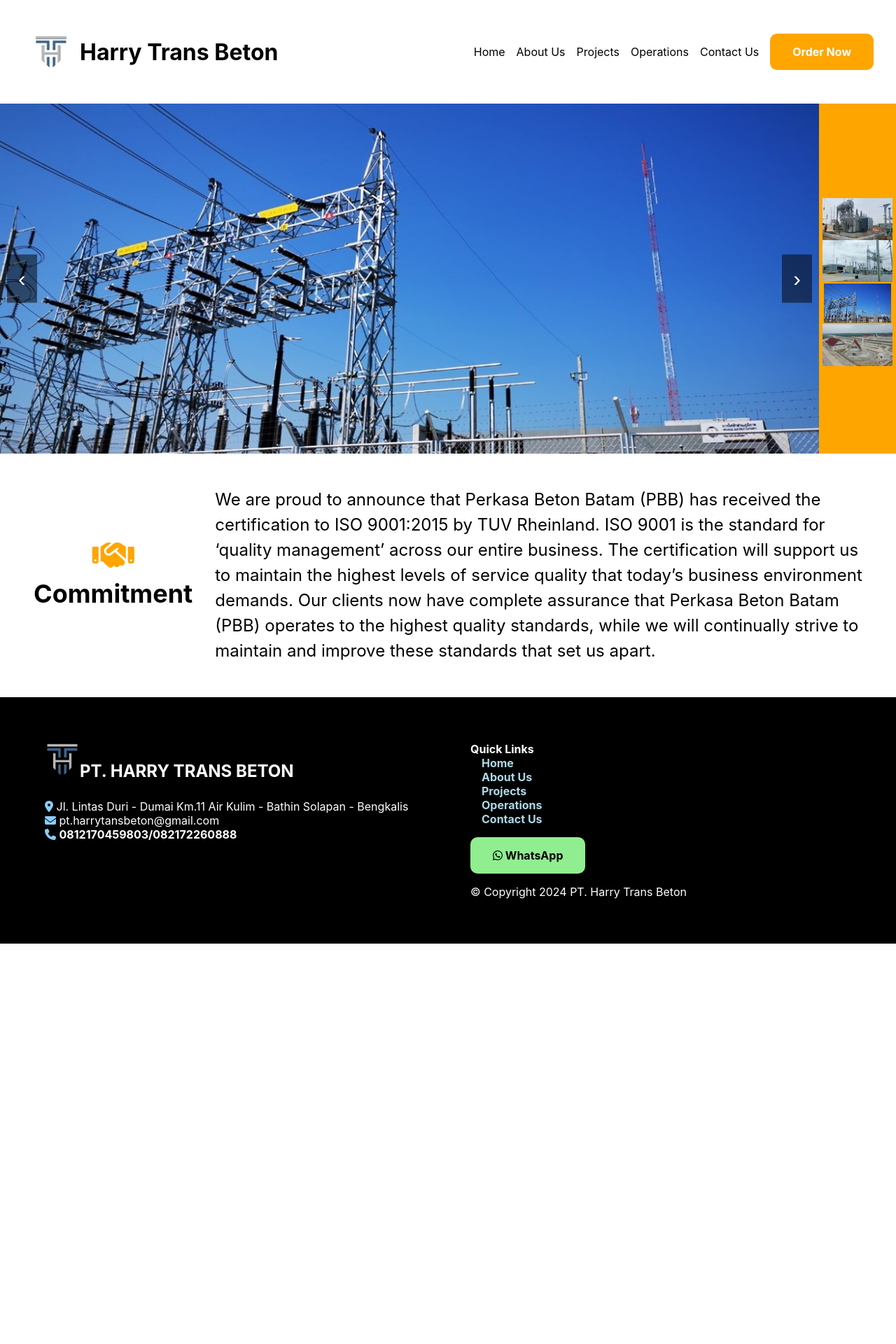
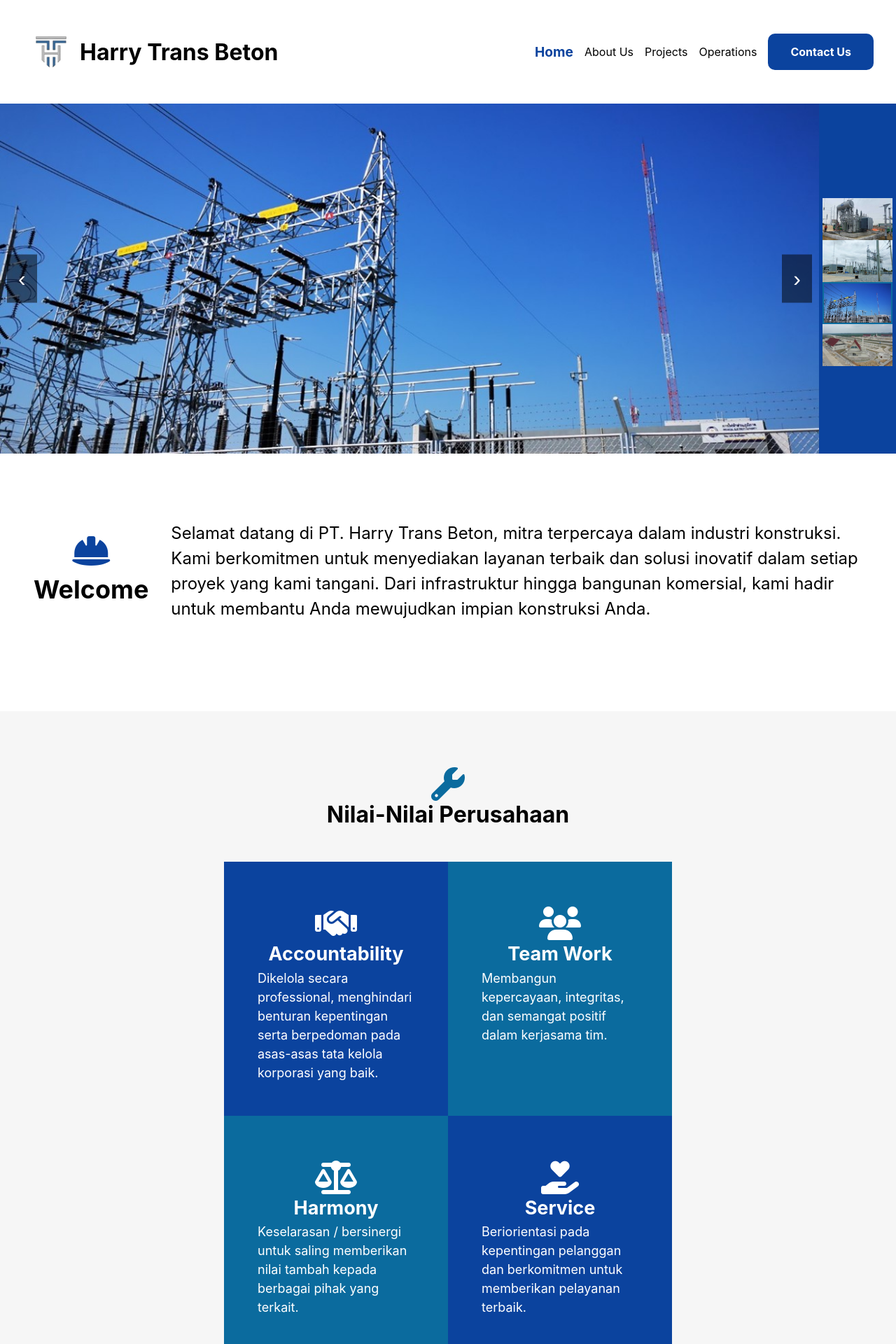
Before and after one commit to alvianzf/harry-trans-beton, a React (Vite) app: page / in a window 1280 px wide. Shown: the top 1920 px of the page at 70% size. Before the commit the page ends 1348 px from the top, so only its background shows below. Built offline with nearby package versions, Linux system fonts and the light colour scheme.

Commit message:
feat: our values

```diff
--- a/src/App.css
+++ b/src/App.css
@@ -5,17 +5,17 @@
   display: flex;
   flex-direction: column;
   min-height: 100vh;
+  --main-color: #0b439e;
+  --secondary-color: #0b6b9e;
 }
 
 /* Hero section styles */
 .hero {
-  background-color: orange;
+  background-color: var(--main-color);
   color: white;
   display: flex;
   justify-content: space-between;
   align-items: center;
-  /* height: 50vh; */
-  /* padding: 2rem; */
 }
 .hero-image-slider {
   position: relative;
@@ -67,7 +67,7 @@
 }
 
 .active-thumbnail {
-  border: 2px solid orange;
+  border: 2px solid var(--secondary-color);
 }
 
 /* Our Commitment Styles */
@@ -82,6 +82,7 @@
 
 .commitment-content {
   /* text-align: center; */
+  margin: 3rem 0;
   font-size: 1.5rem;
   line-height: 1.5;
   padding: 1rem;
@@ -89,7 +90,6 @@
 
 .big-icon {
   font-size: 3rem;
-  color: orange;
 }
 
 /* Navbar styles */
@@ -139,28 +139,28 @@
 .nav a:last-child {
   margin-right: 0;
   padding: 1rem 2rem;
-  background-color: orange;
+  background-color: var(--main-color);
   border-radius: 10px;
   color: white;
   font-weight: bold;
 }
 
 .nav a:last-child:hover {
-  background-color: darkorange;
+  background-color: var(--secondary-color);
   color: black;
 }
 
 .nav a:hover {
-  color: orange;
+  color: var(--main-color);
 }
 
 /* Utility classes for color themes */
 .primary {
-  color: orange;
+  color: var(--main-color);
 }
 
 .secondary {
-  color: darkorange;
+  color: var(--secondary-color);
 }
 
 .success {
@@ -172,8 +172,9 @@
 }
 
 .active {
-  color: orange;
+  color: var(--main-color) !important;
   font-weight: bold;
+  font-size: larger;
 }
 
 /* Footer styles */
@@ -182,10 +183,11 @@
   color: white;
   display: flex;
   justify-content: space-between;
-  padding: 2rem;
+  padding: rem;
   width: 100%;
   position: relative;
   margin-top: auto;
+  bottom: 0;
 }
 
 .footer-content .quick-links {
@@ -238,6 +240,47 @@
   margin-left: 1rem;
 }
 
+.values-container {
+  display: flex;
+  flex-direction: column;
+  margin: 2rem 0;
+  justify-content: center;
+  padding: 2rem 20rem;
+  background-color: rgb(246, 246, 246);
+}
+
+.values-box {
+  display: flex;
+  justify-content: space-around;
+}
+
+.values-box-item-1 {
+  background-color: var(--main-color);
+  color: white;
+  padding: 4rem 3rem 3rem 3rem;
+  display: flex;
+  align-items: center;
+  min-height: 200px;
+  flex: 1;
+  flex-direction: column;
+  line-height: 1.5;
+  font-size: large;
+}
+
+.values-box-item-2 {
+  background-color: var(--secondary-color);
+  color: white;
+  padding: 4rem 3rem 3rem 3rem;
+  display: flex;
+  align-items: center;
+  min-width: 100px;
+  flex: 1;
+  flex-direction: column;
+  line-height: 1.5;
+  font-size: large;
+}
+
+
 /* Responsive styles */
 @media screen and (max-width: 768px) {
   .navbar {
--- a/src/App.tsx
+++ b/src/App.tsx
@@ -1,16 +1,16 @@
 import "./App.css";
 import Layout from "./components/Layout";
 import Home from "./pages/Home";
+import React from "react";
 
-function App() {
+const App: React.FC = () => {
+  const [currentPage, setPage] = React.useState<string>("Home");
 
   return (
-    <>
-     <Layout>
-      <Home />
-     </Layout>
-    </>
+    <Layout currentPage={currentPage} setPage={setPage}>
+      <Home setPage={setPage} />
+    </Layout>
   );
-}
+};
 
 export default App;
--- a/src/components/Layout.tsx
+++ b/src/components/Layout.tsx
@@ -2,14 +2,16 @@
 import Navbar from "./navigations/Navbar";
 import Footer from "./Footer";
 
-type LayoutProps = {
+interface LayoutProps {
   children: ReactNode;
-};
+  currentPage: string;
+  setPage: (page: string) => void;
+}
 
-function Layout({ children }: LayoutProps) {
+function Layout({ children, currentPage, setPage }: LayoutProps) {
   return (
     <div>
-      <Navbar />
+      <Navbar currentPage={currentPage} setPage={setPage} />
       <div className="container">{children}</div>
       <Footer />
     </div>
--- a/src/components/home/Commitment.tsx
+++ b/src/components/home/Commitment.tsx
@@ -1,20 +1,17 @@
 function Commitment() {
   return (
-    <div className="our-commitment" >
+    <div className="our-commitment">
       <div className="commitment-content" style={{ textAlign: "center" }}>
-        <i className="fas fa-handshake big-icon"></i>
-        <h2>Commitment</h2>
+        <i className="fas fa-hard-hat big-icon primary"></i>
+        <h2>Welcome</h2>
       </div>
       <div className="commitment-content">
         <p>
-          We are proud to announce that Perkasa Beton Batam (PBB) has received
-          the certification to ISO 9001:2015 by TUV Rheinland. ISO 9001 is the
-          standard for ‘quality management’ across our entire business. The
-          certification will support us to maintain the highest levels of
-          service quality that today’s business environment demands. Our clients
-          now have complete assurance that Perkasa Beton Batam (PBB) operates to
-          the highest quality standards, while we will continually strive to
-          maintain and improve these standards that set us apart.
+          Selamat datang di PT. Harry Trans Beton, mitra terpercaya dalam
+          industri konstruksi. Kami berkomitmen untuk menyediakan layanan
+          terbaik dan solusi inovatif dalam setiap proyek yang kami tangani.
+          Dari infrastruktur hingga bangunan komersial, kami hadir untuk
+          membantu Anda mewujudkan impian konstruksi Anda.
         </p>
       </div>
     </div>
--- /dev/null
+++ b/src/components/home/Values.tsx
@@ -0,0 +1,48 @@
+function Values() {
+  return (
+    <div className="values-container">
+      <center style={{ margin: "3rem" }}>
+        <i className="fas fa-wrench big-icon secondary"></i>
+        <h1>Nilai-Nilai Perusahaan</h1>
+      </center>
+      <div className="values-box">
+        <div className="values-box-item-1">
+          <i className="fas fa-handshake big-icon"></i>
+          <h2>Accountability</h2>
+          <p>
+            Dikelola secara professional, menghindari benturan kepentingan serta
+            berpedoman pada asas-asas tata kelola korporasi yang baik.
+          </p>
+        </div>
+        <div className="values-box-item-2">
+          <i className="fas fa-users big-icon"></i>
+          <h2>Team Work</h2>
+          <p>
+            Membangun kepercayaan, integritas, dan semangat positif dalam
+            kerjasama tim.
+          </p>
+        </div>
+      </div>
+      <div className="values-box">
+        <div className="values-box-item-2">
+          <i className="fas fa-balance-scale big-icon"></i>
+          <h2>Harmony</h2>
+          <p>
+            Keselarasan / bersinergi untuk saling memberikan nilai tambah kepada
+            berbagai pihak yang terkait.
+          </p>
+        </div>
+        <div className="values-box-item-1">
+          <i className="fas fa-hand-holding-heart big-icon"></i>
+          <h2>Service</h2>
+          <p>
+            Beriorientasi pada kepentingan pelanggan dan berkomitmen untuk
+            memberikan pelayanan terbaik.
+          </p>
+        </div>
+      </div>
+    </div>
+  );
+}
+
+export default Values;
--- a/src/components/navigations/Navbar.tsx
+++ b/src/components/navigations/Navbar.tsx
@@ -1,6 +1,15 @@
-import logo from '../../assets/logo.png'
+import React, { useState } from 'react';
+import logo from '../../assets/logo.png';
 
-function Navbar() {
+interface NavbarProps {
+  currentPage: string;
+}
+const Navbar: React.FC<NavbarProps> = ({currentPage}) => {
+
+  const getClassName = (page: string) => (
+    currentPage === page ? 'nav-item active' : 'nav-item'
+  );
+
   return (
     <div className="navbar">
       <div className="logo">
@@ -9,15 +18,14 @@
       </div>
 
       <div className="nav">
-            <a href="/">Home</a>
-            <a href="/about">About Us</a>
-            <a href="/services">Projects</a>
-            <a href="/services">Operations</a>
-            <a href="/contact">Contact Us</a>
-            <a href="/contact">Order Now</a>
+        <a className={getClassName("Home")} href="/">Home</a>
+        <a className={getClassName("about")} href="/about">About Us</a>
+        <a className={getClassName("services")} href="/servis">Projects</a>
+        <a className={getClassName("operations")} href="/operaons">Operations</a>
+        <a className={getClassName("contact")} href="/contact-us">Contact Us</a>
       </div>
     </div>
-  )
-}
+  );
+};
 
-export default Navbar
+export default Navbar;
--- a/src/pages/Home.tsx
+++ b/src/pages/Home.tsx
@@ -1,13 +1,25 @@
-import Commitment from "../components/home/Commitment"
-import Hero from "../components/home/Hero"
+import React from 'react';
+import Commitment from "../components/home/Commitment";
+import Hero from "../components/home/Hero";
+import Values from "../components/home/Values";
 
-function Home() {
+interface HomeProps {
+  setPage: (page: string) => void;
+}
+
+const Home: React.FC<HomeProps> = ({ setPage }) => {
+
+  React.useEffect(() => {
+    setPage('Home');
+  }, [setPage]);
+
   return (
     <div>
       <Hero />
       <Commitment />
+      <Values />
     </div>
-  )
-}
+  );
+};
 
-export default Home
+export default Home;
```
Lines whose indentation alone changed are shown as unchanged.
